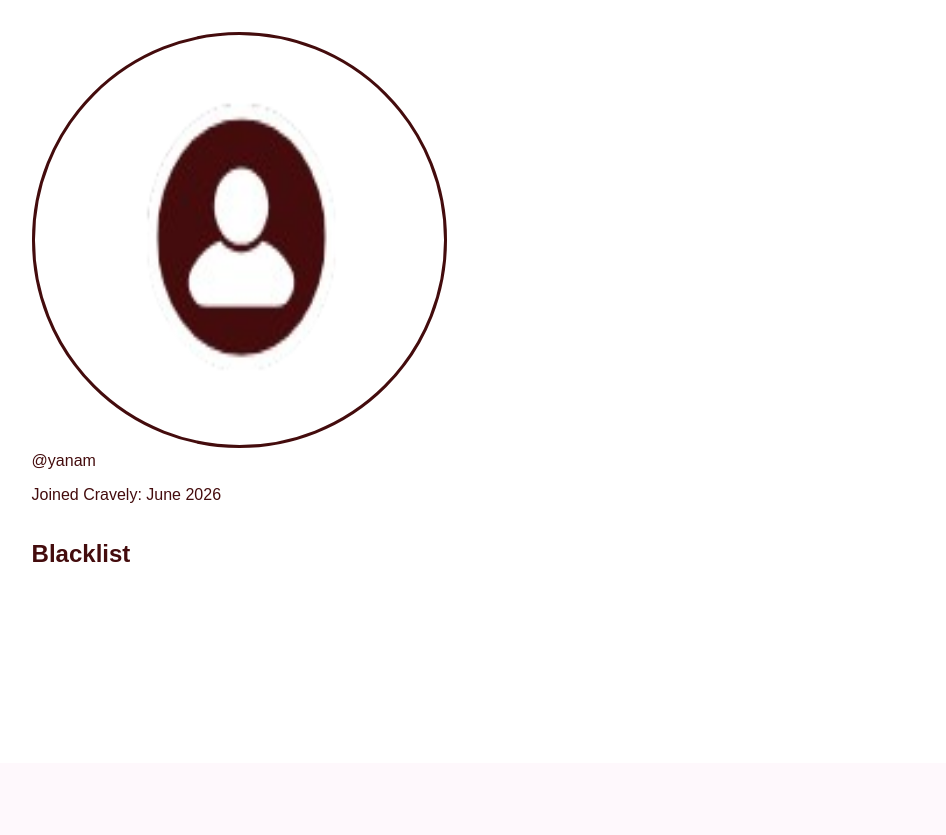
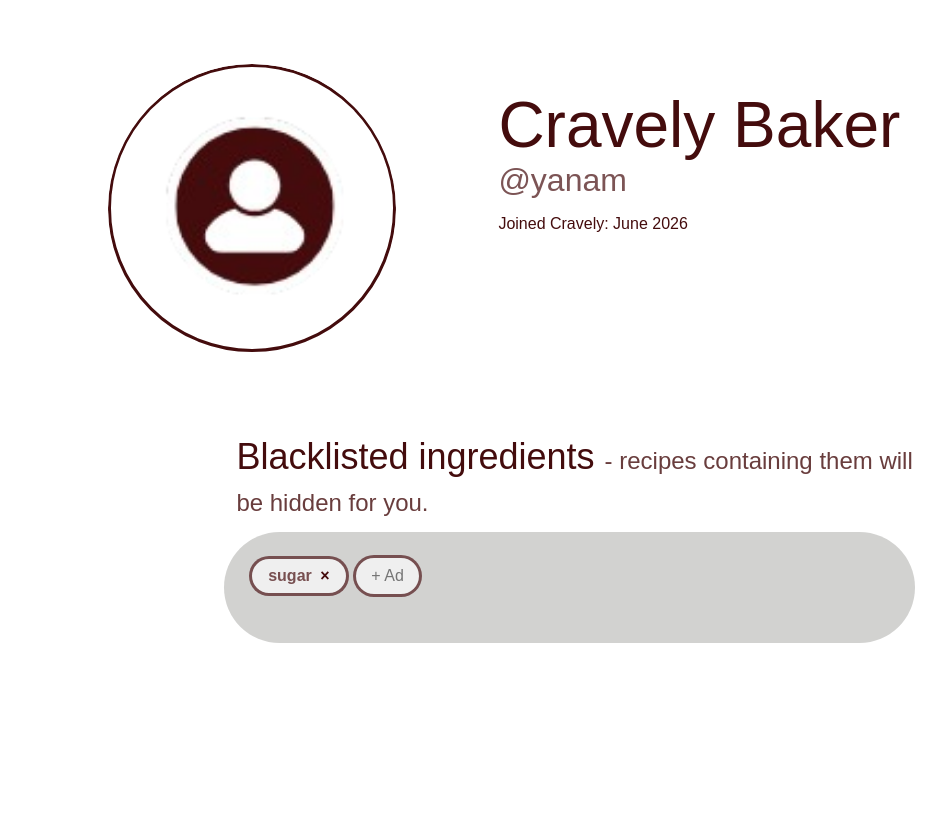
Before and after one commit to YanaAnMar/Cravely, a Django app: a page that uses templates/profile.html in a window 1280 px wide. Shown: the part 144-979 px from the top of the page, without its empty margins (58-1004 px from the left). Before the commit the page ends 706 px from the top, so only its background shows below. Run offline with Django 5.2, Linux system fonts and the light colour scheme; a user stored in the database is signed in; data comes from the database, SQL or seed files in the repository; both versions use the stored data as it was after the commit.

Commit message:
Blacklist add/remove working from profile page

```diff
--- a/cravely_project/cravely_app/urls.py
+++ b/cravely_project/cravely_app/urls.py
@@ -3,6 +3,7 @@ from . import views
 
 urlpatterns = [
     path('', views.homepage, name= 'homepage'),
+    path('profile/update-blacklist/', views.update_blacklist, name='update_blacklist'),
     path('profile/<str:username>/', views.profile, name = 'profile'),
     path('recipe/<int:recipe_id>/', views.recipepage, name = 'recipepage'),
     #path('recipepage/', views.recipepage, name = 'recipepage'),
--- a/cravely_project/cravely_app/views.py
+++ b/cravely_project/cravely_app/views.py
@@ -1,6 +1,11 @@
-from django.shortcuts import render, get_object_or_404
-from .models import Recipe, RecipeIngredient
+from django.shortcuts import render, get_object_or_404, redirect
+from .models import Recipe, RecipeIngredient, Ingredient
 from django.contrib.auth.models import User
+
+from django.contrib.auth.decorators import login_required
+from django.http import JsonResponse
+import json
+
 
 # Create your views here.
 
@@ -28,3 +33,49 @@ def saved_recipes(request):
 
 def add_recipe(request):
     return render(request, '../templates/add_recipe.html')
+
+
+@login_required
+def update_blacklist(request):
+    if request.method == 'POST':
+        is_json_request = request.content_type == 'application/json'
+
+        if is_json_request:
+            try:
+                data = json.loads(request.body)
+            except json.JSONDecodeError:
+                return JsonResponse({'status': 'error', 'message': 'Invalid JSON'})
+        else:
+            data = request.POST
+
+        action = data.get('action')
+        ingredient_name = data.get('ingredient_name', '').strip()
+
+        if action not in ['add', 'remove']:
+            if is_json_request:
+                return JsonResponse({'status': 'error', 'message': 'Invalid action'})
+            return redirect('profile', username=request.user.username)
+
+        if not ingredient_name:
+            if is_json_request:
+                return JsonResponse({'status': 'error', 'message': 'Ingredient name is required'})
+            return redirect('profile', username=request.user.username)
+
+        try:
+            ingredient = Ingredient.objects.get(name__iexact=ingredient_name)
+            profile = request.user.profile
+
+            if action == 'add':
+                profile.blacklist.add(ingredient)
+            else:
+                profile.blacklist.remove(ingredient)
+
+            if is_json_request:
+                return JsonResponse({'status': 'success'})
+            return redirect('profile', username=request.user.username)
+        except Ingredient.DoesNotExist:
+            if is_json_request:
+                return JsonResponse({'status': 'error', 'message': 'Ingredient not found'})
+            return redirect('profile', username=request.user.username)
+
+    return JsonResponse({'status': 'error', 'message': 'Invalid request'})
--- a/static/profilepage.css
+++ b/static/profilepage.css
@@ -7,6 +7,7 @@ body{
 .pf-body-div{
     padding: 22vh 7vw;
     color: rgb(68, 12, 13);
+    /* background-color: rgba(242, 99, 99, 0.5); */
 }
 
 
@@ -14,23 +15,95 @@ body{
 
 
 .personal-info-upper{
-    width: 20vw;
+    display: flex;
+    gap: 8vw;
+    align-items: flex-start;
+    padding: 4vh 6vw;
 }
 .avatar-container{
-    display: inline-block;
+    border-radius: 50%;
+    overflow: hidden;
+    flex-shrink: 0;
 }
 .profile-avatar{
-    width: 30vw;
-    height: 30vw;
+    width: 20vw;
+    height: 20vw;
 
     border-radius: 50%;
     border: 3px solid rgb(68, 12, 13);
     padding: 1vw;
+    object-fit: cover;
+    background-color: white;
 
 }
 .profile-details{
-    align-items: center;
+    display: flex;
+    flex-direction: column;
+    justify-content: center;
+    padding-top: 3vh;
+}
+.profile-full-name{
+    font-size: 8vh;
+    font-weight: 500;
+    color: rgb(68, 12, 13);
+    margin: 0;
+}
+.profile-username{
+    font-size: 4vh;
+    font-weight: 400;
+    color: rgba(68, 12, 13, 0.7);
+    margin: 0;
+}
+
+
+
+
+
+
+.blacklist-main-container{
+    margin: 6vh 15vw 2vh 15vw;
+
+}
+.blacklist-title{
+    font-size: 4.5vh;
+    font-weight: 500;
+    color: rgb(68, 12, 13);
+    margin: 1vw;
+}
+.blacklist-desc{
+
+    display: inline;
+    font-size: 3vh;
+    font-weight: 400;
+    color: rgba(68, 12, 13, 0.8);
+    margin: 0;
+}
+.blacklist-main{
+    padding: 1.2vw 2vw;
+
+    width: 50vw;
+    /* border: 4px solid rgba(31, 31, 21, 0.8); */
+    background-color: rgba(31, 31, 21, 0.2);
+    border-radius: 20vw;
+
+    min-height: 10vh;
+}
+.blacklist-tag{
     display: inline-block;
+    padding: 1vh 2vh;
+    margin: 1vh 0;
+
+    text-align: center;
+    font-weight: 600;
+    font-family: Arial, Helvetica, sans-serif;
+
+    background-color: rgb(239, 239, 239);
+    color: rgba(68, 12, 13, 0.7);
+
+    border: 3px solid rgba(68, 12, 13, 0.7);
+    border-radius: 20vh;
+
+    user-select: none;
 }
 
 
@@ -39,6 +112,49 @@ body{
 
 
 
-.blacklist-main-container{
-    width: 20vw;
+
+.remove-ingredient-btn {
+    appearance: none;
+    background: transparent;
+    border: 0;
+    padding: 0 0 0 0.5vh;
+    cursor: pointer;
+    font-weight: bold;
+    font-size: 2vh;
+    font-family: Arial, Helvetica, sans-serif;
+    color: rgb(68, 12, 13);
+    transition: color 0.2s;
 }
+
+.remove-ingredient-btn:hover {
+    color: rgb(68, 12, 13);
+}
+
+.remove-ingredient-form {
+    display: inline;
+    margin: 0;
+}
+
+.inline-add-container {
+    position: relative;
+    display: inline-block;
+}
+
+#blacklist-search {
+    border: 3px solid rgba(68, 12, 13, 0.7);
+    border-radius: 3vh;
+    padding: 0.5vh 1.2vw;
+    font-size: 1rem;
+    color: rgb(68, 12, 13);
+    background-color: rgb(239, 239, 239);
+    outline: none;
+    width: 2.5vw;
+    height: 3.5vh;
+    transition: all 0.3s ease;
+}
+
+#blacklist-search:focus {
+    border-style: solid;
+    width: 8vw;
+    background-color: rgba(192, 57, 43, 0.05);
+}
--- a/templates/profile.html
+++ b/templates/profile.html
@@ -1,7 +1,6 @@
 {% load static %}
 
 <!DOCTYPE html>
-
 <head>
     <title> My profile </title>
 
@@ -17,16 +16,26 @@
         <div class="personal-info-upper">
 
             <div class="avatar-container">
-
                 <img src="{{ profile_user.profile.avatar.url }}" class="profile-avatar">
-
             </div>
-            <div class="profile-details">
 
 
-                @{{ profile_user.username }}
+            <div class="profile-details">
+                <p class="profile-full-name">
+                    {% if profile_user.first_name or profile_user.last_name %}
+                        {{ profile_user.first_name }} {{ profile_user.last_name }}
+                    {% else %}
+                        Cravely Baker
+                    {% endif %}
+                </p>
+                <p class="profile-username">
+                    @{{ profile_user.username }}
+                </p>
 
-                <p >Joined Cravely: {{ profile_user.date_joined|date:"F Y" }}</p>
+                <p>
+                    Joined Cravely: {{ profile_user.date_joined|date:"F Y" }}
+                </p>
+
             </div>
 
 
@@ -36,7 +45,52 @@
 
 
         <div class="blacklist-main-container">
-            <h2> Blacklist </h2>
+            <h2 class="blacklist-title">
+                Blacklisted ingredients
+                <p class="blacklist-desc">
+                     - recipes containing them will be hidden for you.
+                </p>
+            </h2>
+
+            <div class="blacklist-main">
+
+                {% csrf_token %} {% comment %}  {% endcomment %}
+
+                {% if profile_user.profile.blacklist.all %}
+
+
+
+                        {% for ingredient in profile_user.profile.blacklist.all %}
+                            <span class="blacklist-tag">
+                                {{ ingredient.name }}
+
+                                {% if request.user == profile_user %}
+                                    <form class="remove-ingredient-form" action="{% url 'update_blacklist' %}" method="POST">
+                                        {% csrf_token %}
+                                        <input type="hidden" name="ingredient_name" value="{{ ingredient.name }}">
+                                        <input type="hidden" name="action" value="remove">
+                                        <button type="submit" class="remove-ingredient-btn" aria-label="Remove {{ ingredient.name }}">&times;</button>
+                                    </form>
+                                {% endif %}
+
+                            </span>
+                        {% endfor %}
+                {% else %}
+                    <p class="no-blacklist-text"> Good news! You have no food restrictions or allergies listed. </p>
+                {% endif %}
+
+
+                {% if request.user == profile_user %}
+                    <form class="inline-add-container" action="{% url 'update_blacklist' %}" method="POST">
+                        {% csrf_token %}
+                        <input type="hidden" name="action" value="add">
+                        <input type="text" id="blacklist-search" name="ingredient_name" placeholder="+ Add restriction..." autocomplete="off">
+                        <div id="search-results-dropdown" class="search-dropdown"></div>
+                    </form>
+                {% endif %}
+
+            </div>
+
         </div>
 
 
```
Also changed, not shown: cravely_project/db.sqlite3.
